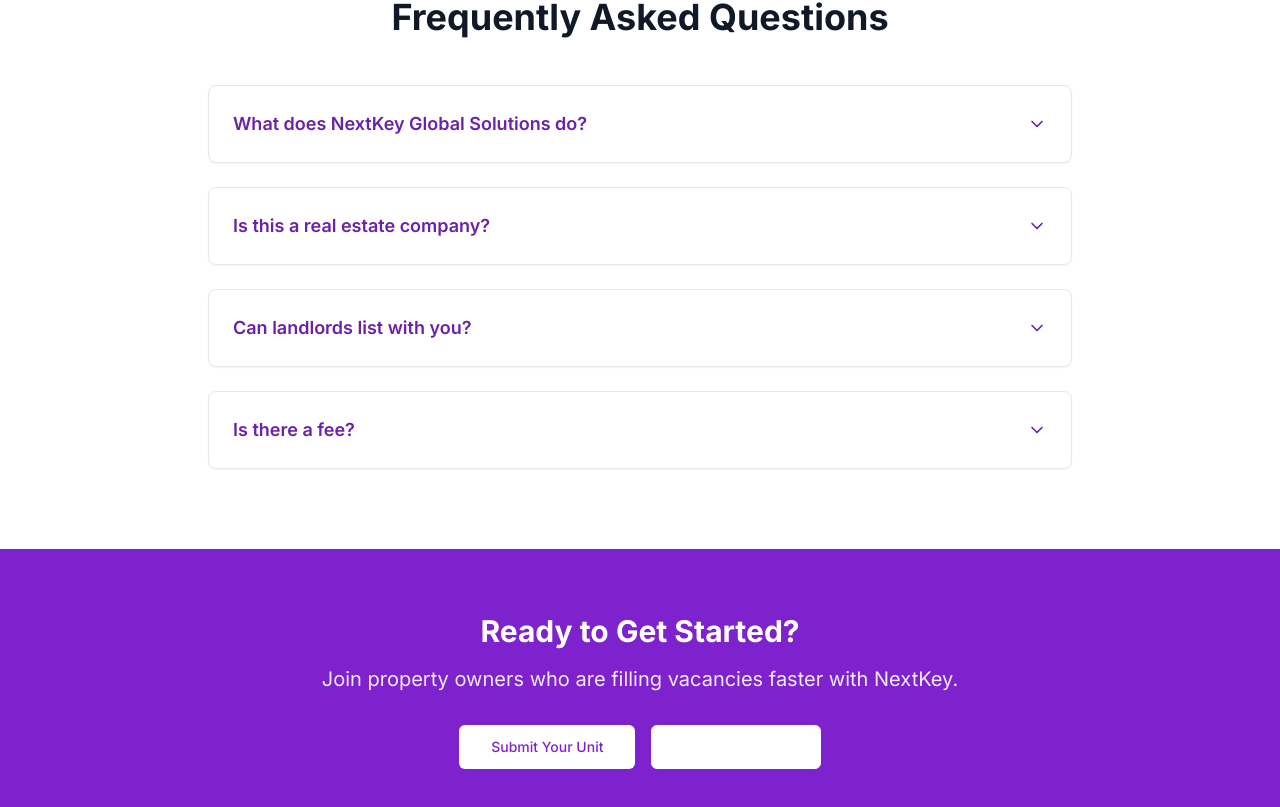
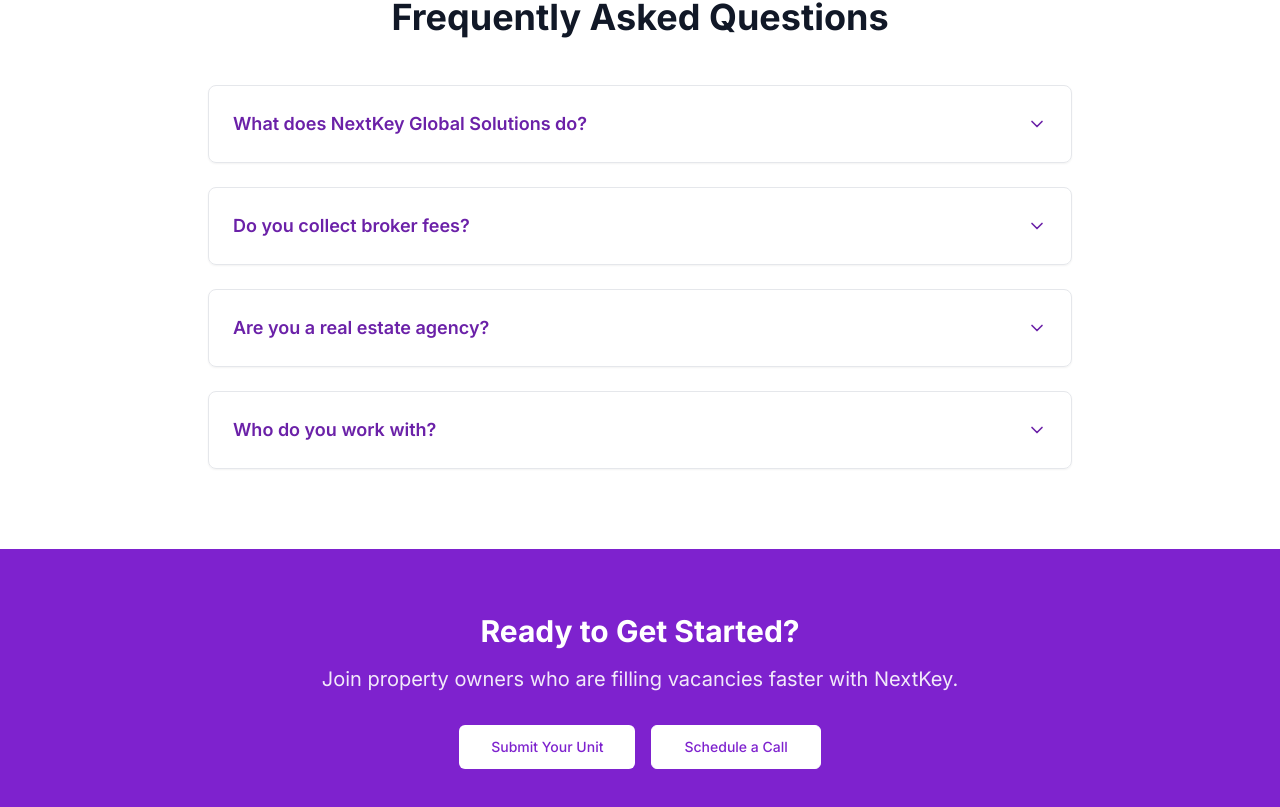
Before and after one commit to Samuel611S/nextkey-solutions, a Next.js app: page /how-it-works in a window 1280 px wide. Shown: the part 1942-2749 px from the top of the page. Built offline with nearby package versions, Linux system fonts and the light colour scheme.

Commit message:
adjusted faq

```diff
--- a/app/about/page.tsx
+++ b/app/about/page.tsx
@@ -143,7 +143,7 @@ export default function AboutPage() {
               asChild
               size="lg"
               variant="outline"
-              className="border-white text-white hover:bg-white hover:text-purple-700"
+              className="border-white text-purple-700 hover:bg-white hover:text-purple-700"
             >
               <Link href="/contact">Schedule a Call</Link>
             </Button>
--- a/app/how-it-works/page.tsx
+++ b/app/how-it-works/page.tsx
@@ -22,19 +22,19 @@ export default function HowItWorksPage() {
   const faqs = [
     {
       q: "What does NextKey Global Solutions do?",
-      a: "We’re a professional tenant placement service helping landlords fill vacancies quickly and legally—especially for voucher holders and underserved renters.",
+      a: "We’re a housing placement and tenant-matching company helping landlords find pre-qualified renters—especially those with housing vouchers.",
     },
     {
-      q: "Is this a real estate company?",
-      a: "We operate separately from licensed brokerage services. We match units and renters as a housing access support platform.",
+      q: "Do you collect broker fees?",
+      a: "No. We are not a licensed brokerage and do not collect broker fees through this company. All real estate transactions are handled by licensed agents.",
     },
     {
-      q: "Can landlords list with you?",
-      a: "Yes—property managers and landlords can partner with us to get reliable, pre-qualified renters.",
+      q: "Are you a real estate agency?",
+      a: "No. We are a placement and intake service. Licensed agents handle transactions, showings, and fees.",
     },
     {
-      q: "Is there a fee?",
-      a: "Fees vary depending on service type. Please contact us to discuss placement needs.",
+      q: "Who do you work with?",
+      a: "Landlords, property managers, developers, voucher holders, and real estate professionals.",
     },
   ]
 
@@ -248,7 +248,7 @@ export default function HowItWorksPage() {
               asChild
               size="lg"
               variant="outline"
-              className="border-white text-white hover:bg-white hover:text-purple-700"
+              className="border-white text-purple-700 hover:bg-white hover:text-purple-700"
             >
               <Link href="/contact">Schedule a Call</Link>
             </Button>
```
